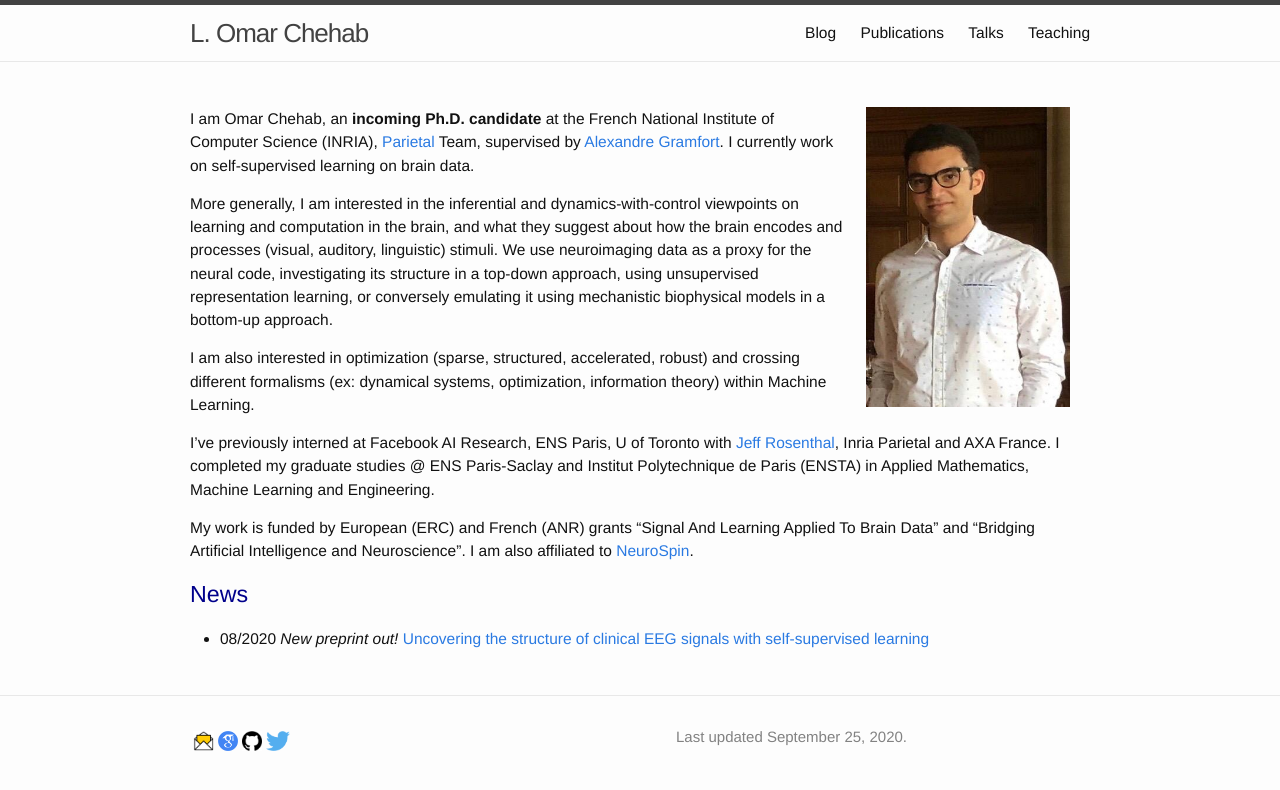
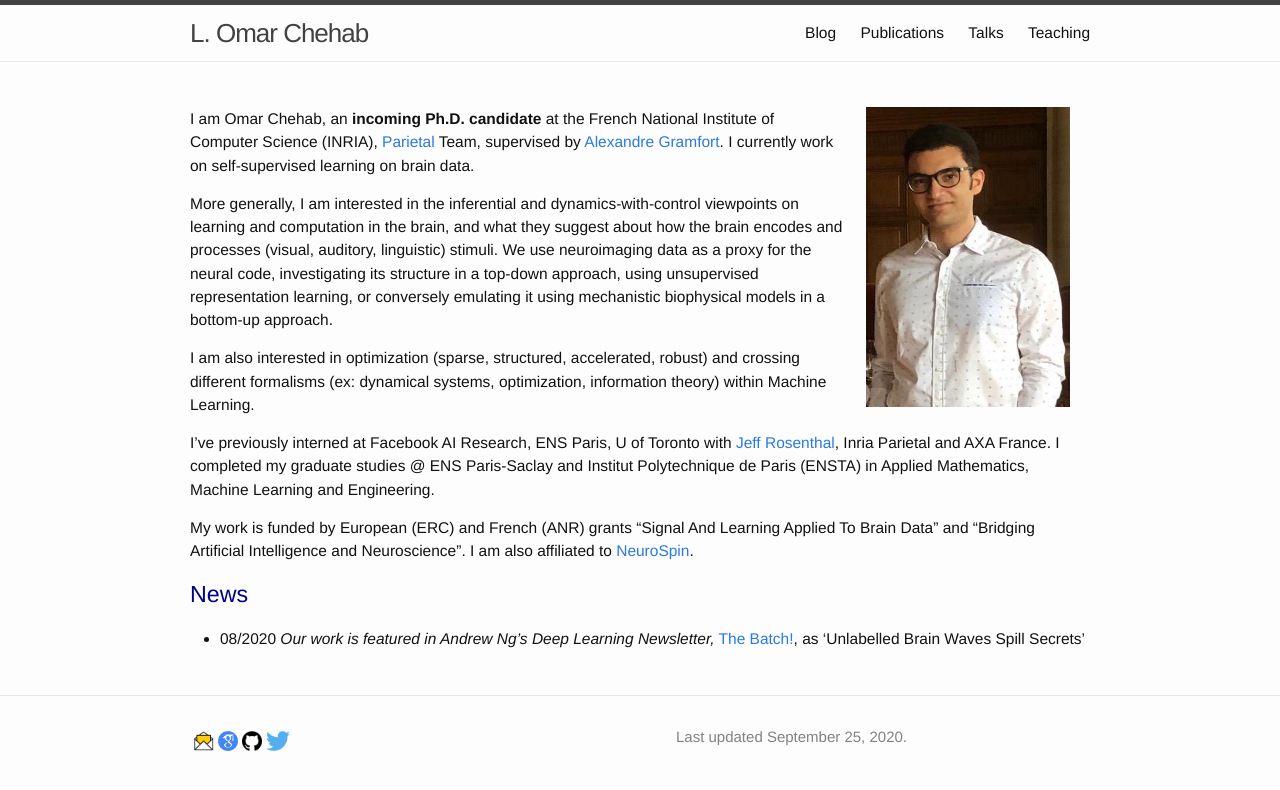
Before and after one commit to l-omar-chehab/l-omar-chehab.github.io, a Jekyll site: the page built from index.md, in a window 1280 px wide. Shown: the top 790 px of the page. Built offline with Jekyll 4.4.1, drawn with Linux system fonts in a browser that asks for light colours.

Commit message:
Update index.md

```diff
--- a/index.md
+++ b/index.md
@@ -34,7 +34,7 @@ My work is funded by European (ERC) and French (ANR) grants "Signal And Learning
 
 ## <span style="color:darkblue">News </span>
 
-* 08/2020 _New preprint out!_ <a href="https://arxiv.org/abs/2007.16104" target="_blank">Uncovering the structure of clinical EEG signals with self-supervised learning</a>
+* 08/2020 _Our work is featured in Andrew Ng's Deep Learning Newsletter,_ <a href="https://blog.deeplearning.ai/blog/the-batch-training-1-trillion-parameters-medical-ai-gets-a-shot-in-the-arm-does-bert-have-common-sense-revitalizing-chess" target="_blank">The Batch!</a>, as 'Unlabelled Brain Waves Spill Secrets'
 
 <!--
 * 12/2019 _To appear in the __Journal of Neurophysiology__ 2019_: [A mean-field approach to the dynamics of networks of complex neurons, from nonlinear Integrate-and-Fire to Hodgkin-Huxley models](https://journals.physiology.org/doi/abs/10.1152/jn.00399.2019).
```
